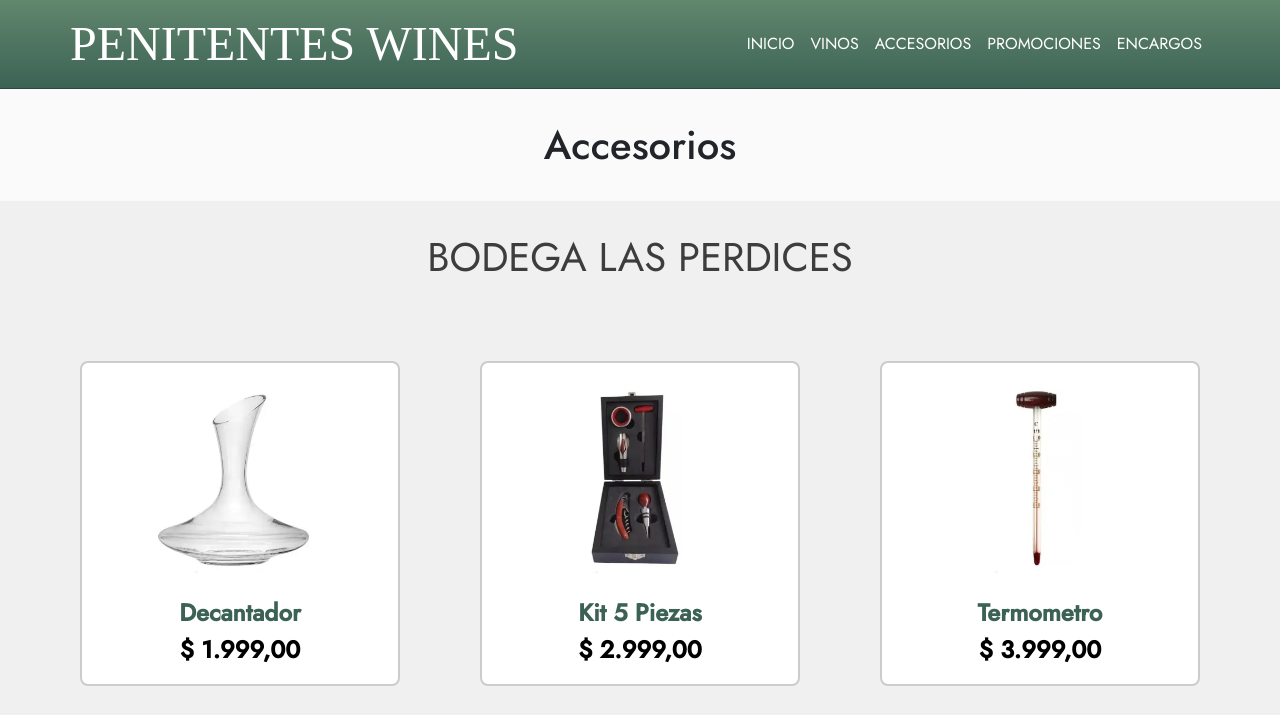
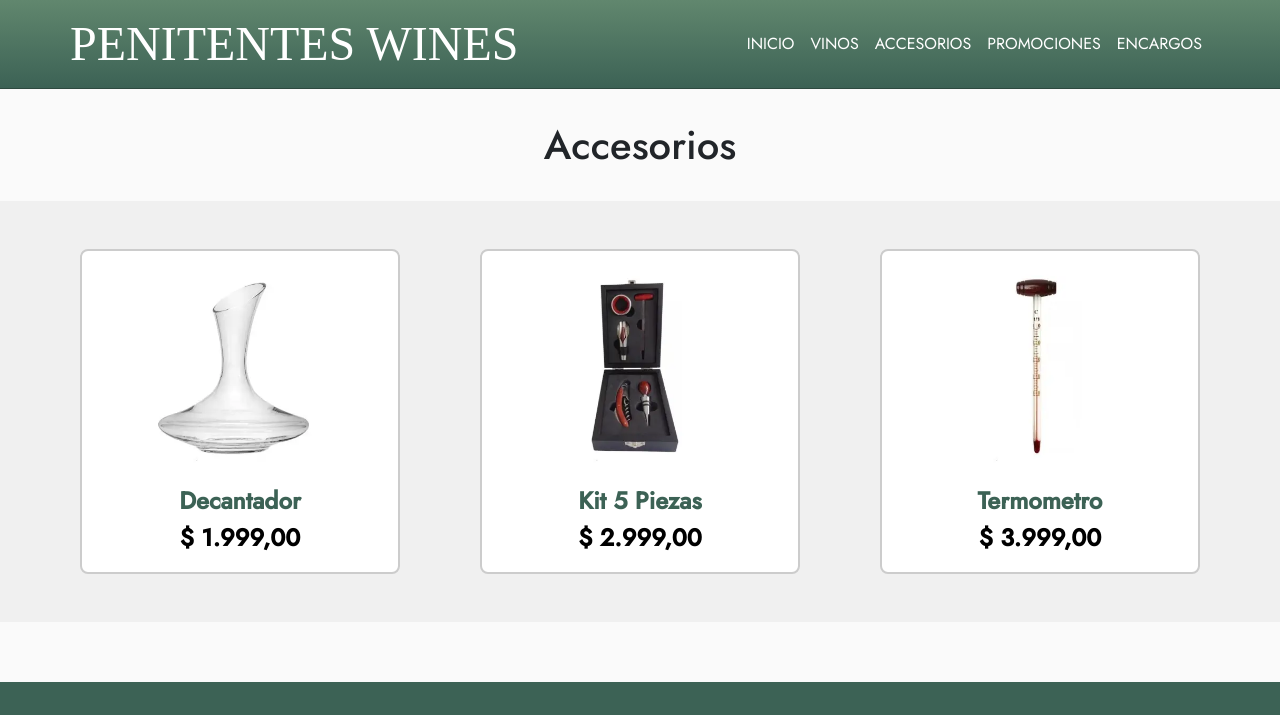
Before and after one commit to lgarcia1212/penitentes-wines, a plain HTML site: page pages/accesorios.html in a window 1280 px wide. Shown: the top 715 px of the page. Drawn offline with nearby package versions, Linux system fonts and the light colour scheme; a web font is replaced by a local one.

Commit message:
correcciones titulos accesorios.html y promociones.html

```diff
--- a/assets/css/style.scss
+++ b/assets/css/style.scss
@@ -259,6 +259,7 @@
             align-items: center;
             & svg:hover {
                 color: $third-color;
+                cursor: pointer;
             }
         }
 }
--- a/pages/accesorios.html
+++ b/pages/accesorios.html
@@ -40,7 +40,6 @@
         </div>
         <div class="row">
             <section class="card-section">
-                <h2>BODEGA LAS PERDICES</h2>
                 <div class="card-section__cards-container">
                     <div class="card-section__cards-container__card">
                         <img src="../assets/img/accesorios_decantador.webp" alt="Decantador">
```
Also changed, not shown: pages/promociones.html (+0 -1 lines), assets/css/style.css, 1 other file.
